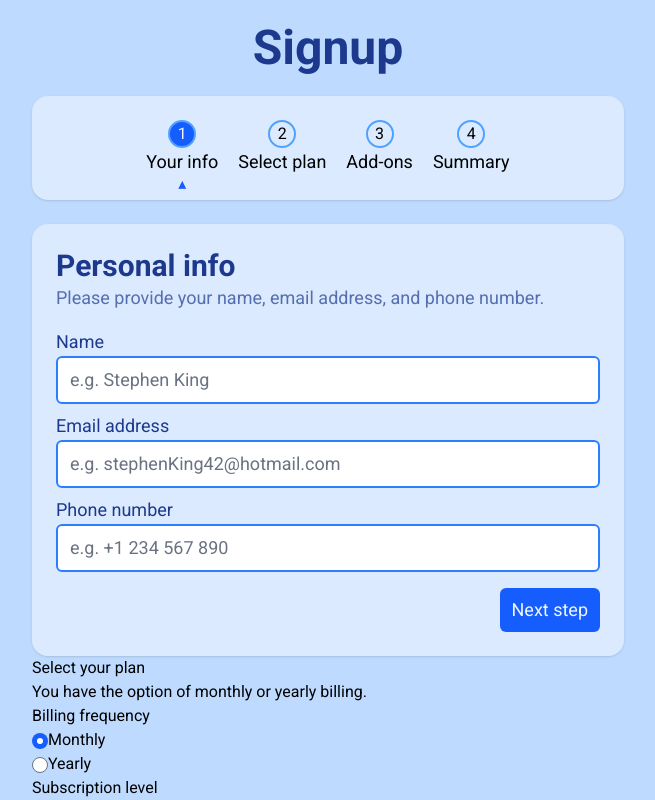
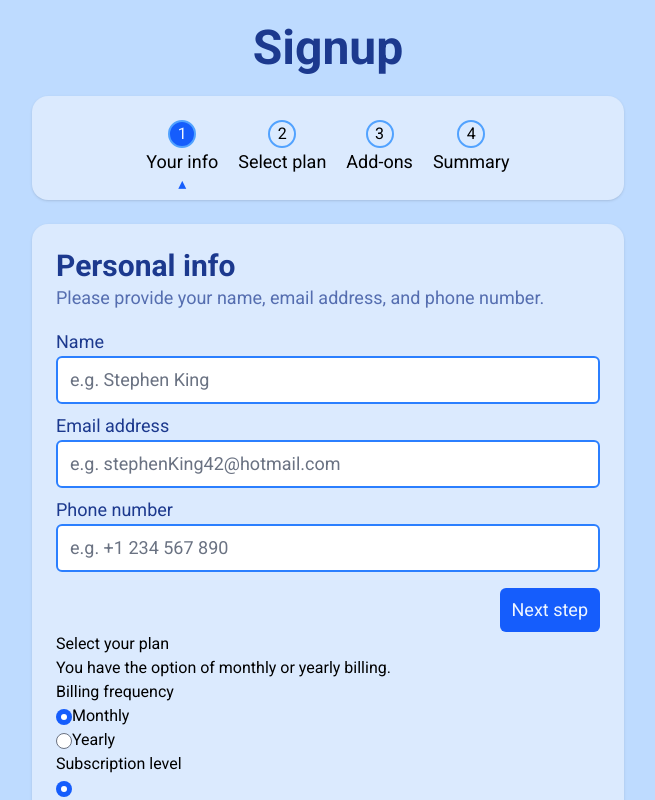
Before and after one commit to TheInitZero/react-multi-step-form, a React (Vite) app: page / in a window 1280 px wide. Shown: the top 800 px of the page, without its empty margins (312-967 px from the left). Built offline with nearby package versions, Linux system fonts and the light colour scheme; a web font is replaced by a local one.

Commit message:
refactor: elevate styles from fieldset to form element

```diff
--- a/src/App.jsx
+++ b/src/App.jsx
@@ -90,7 +90,7 @@ export default function App() {
       <SignupProgress model={model} />
 
       <main>
-        <form>
+        <form className="p-6 rounded-2xl bg-blue-100 shadow">
           <SignupFormStepYourInfo />
 
           <SignupFormStepSelectPlan
@@ -172,7 +172,7 @@ function SignupProgress({ model }) {
 
 function SignupFormStepYourInfo() {
   return (
-    <fieldset className="p-6 rounded-2xl space-y-4 bg-blue-100 shadow">
+    <fieldset className="space-y-4">
       <div>
         <legend className="text-xl font-bold text-blue-900 sm:text-3xl">
           Personal info
```
